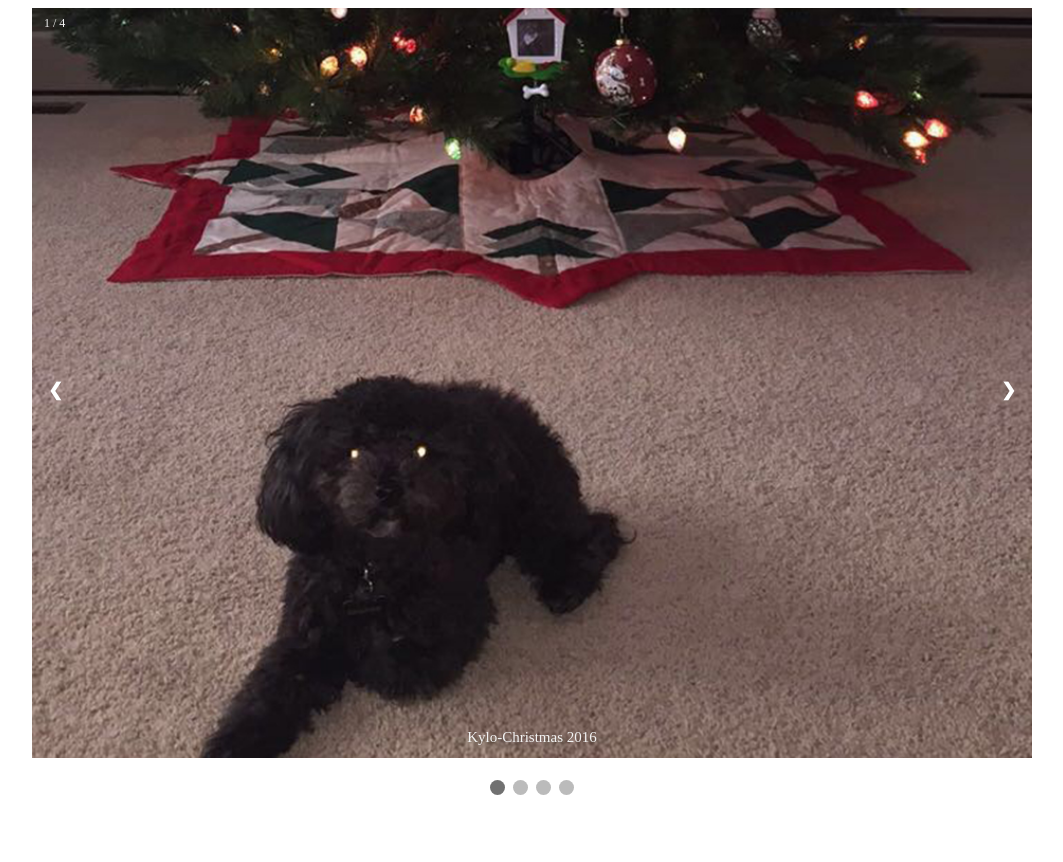
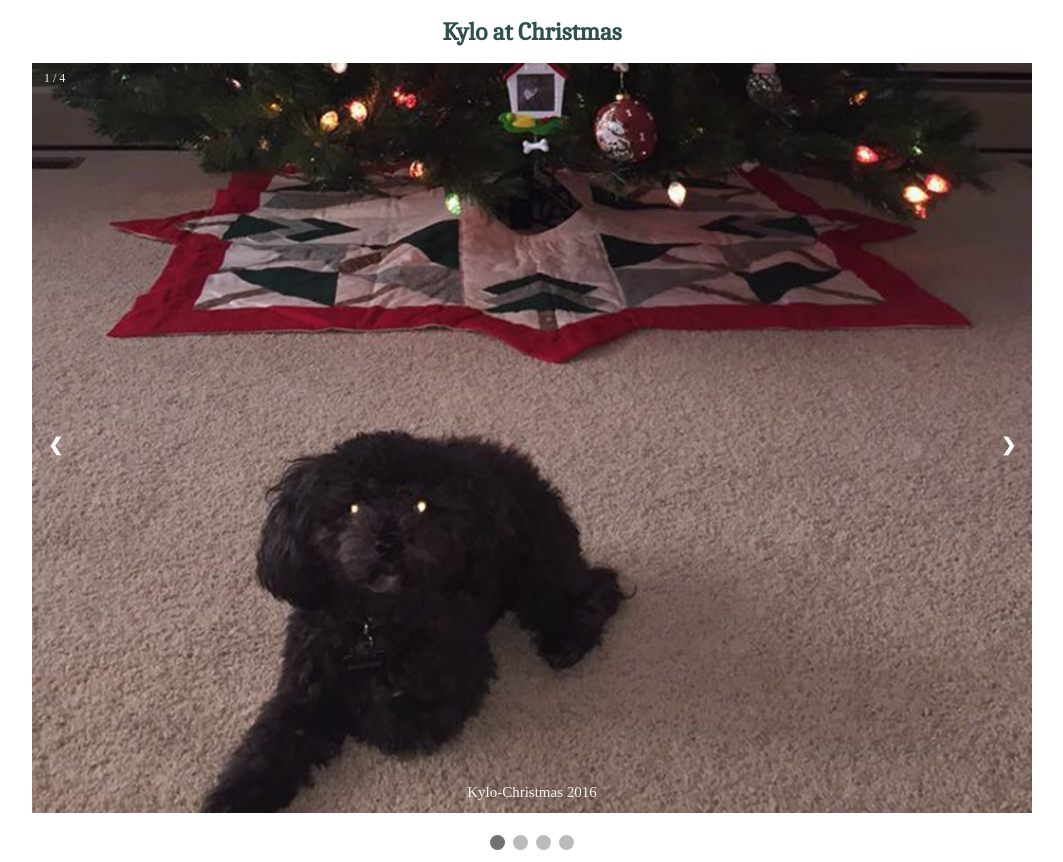
Before and after one commit to jennmalcolm678/Vico2162Project3, a plain HTML site: page index.html in a window 1280 px wide. Shown: the whole page, without its empty margins (108-1171 px from the left). Before the commit the page ends 807 px from the top, so only its background shows below. Drawn offline with Linux system fonts and the light colour scheme.

Commit message:
added title
added title

```diff
--- a/css/style.css
+++ b/css/style.css
@@ -1,3 +1,10 @@
+h1 {
+    font-family: 'Caladea', serif;
+    font-size: 25px;
+    text-align: center;
+    color: darkslategray;
+}
+
 * {box-sizing:border-box}
 
 /* Slideshow container */
--- a/index.html
+++ b/index.html
@@ -6,8 +6,12 @@
 
 <link href="css/style.css" rel="stylesheet">
 
+<link href="https://fonts.googleapis.com/css?family=Caladea&display=swap" rel="stylesheet">
+
 </head>
 <body>
+
+    <h1>Kylo at Christmas</h1>
 
 <div class="slideshow-container">
 
```
Also changed, not shown: 1 other file.
